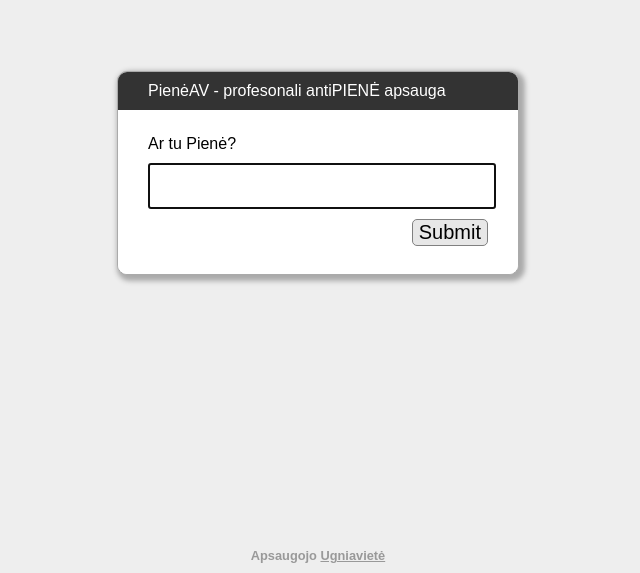
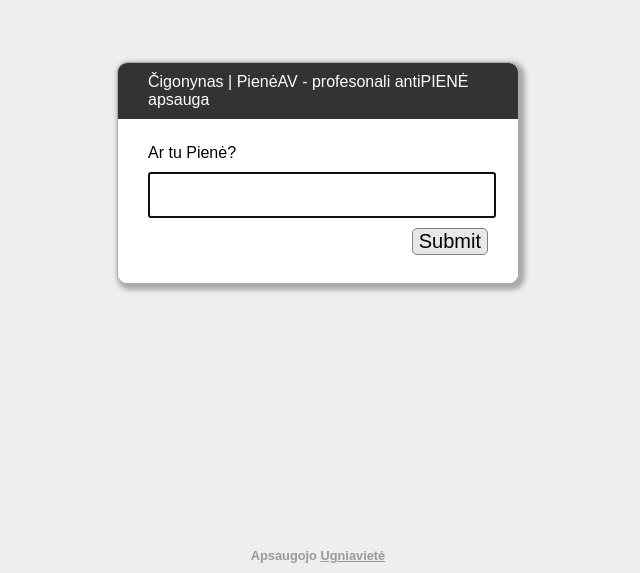
Before and after one commit to cigonynas/cigonynas.github.io, a plain HTML site: page index.html in a window 1280 px wide. Shown: the part 227-800 px from the top of the page, without its empty margins (322-962 px from the left). Drawn offline with Linux system fonts and the light colour scheme.

Commit message:
Name update

```diff
--- a/index.html
+++ b/index.html
@@ -118,7 +118,7 @@
     <div id="dialogWrap">
         <div id="dialogWrapCell">
             <div id="mainDialog">
-                <div id="dialogText">PienėAV - profesonali antiPIENĖ apsauga</div>
+                <div id="dialogText">Čigonynas | PienėAV - profesonali antiPIENĖ apsauga</div>
                 <div id="passArea">
                     <p id="passwordPrompt">Ar tu Pienė?</p>
                     <input id="pass" type="password" name="pass" autofocus>
```
